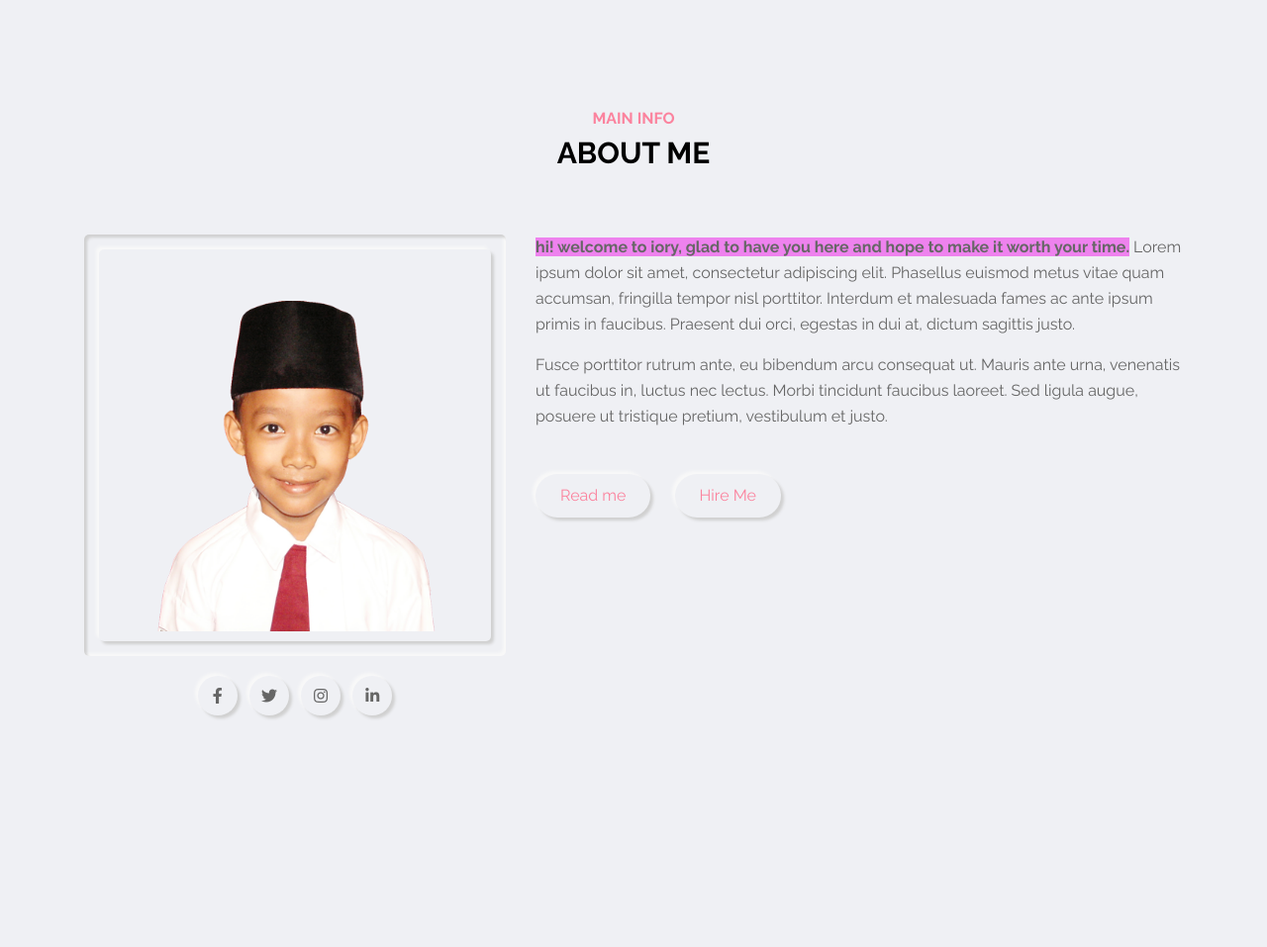
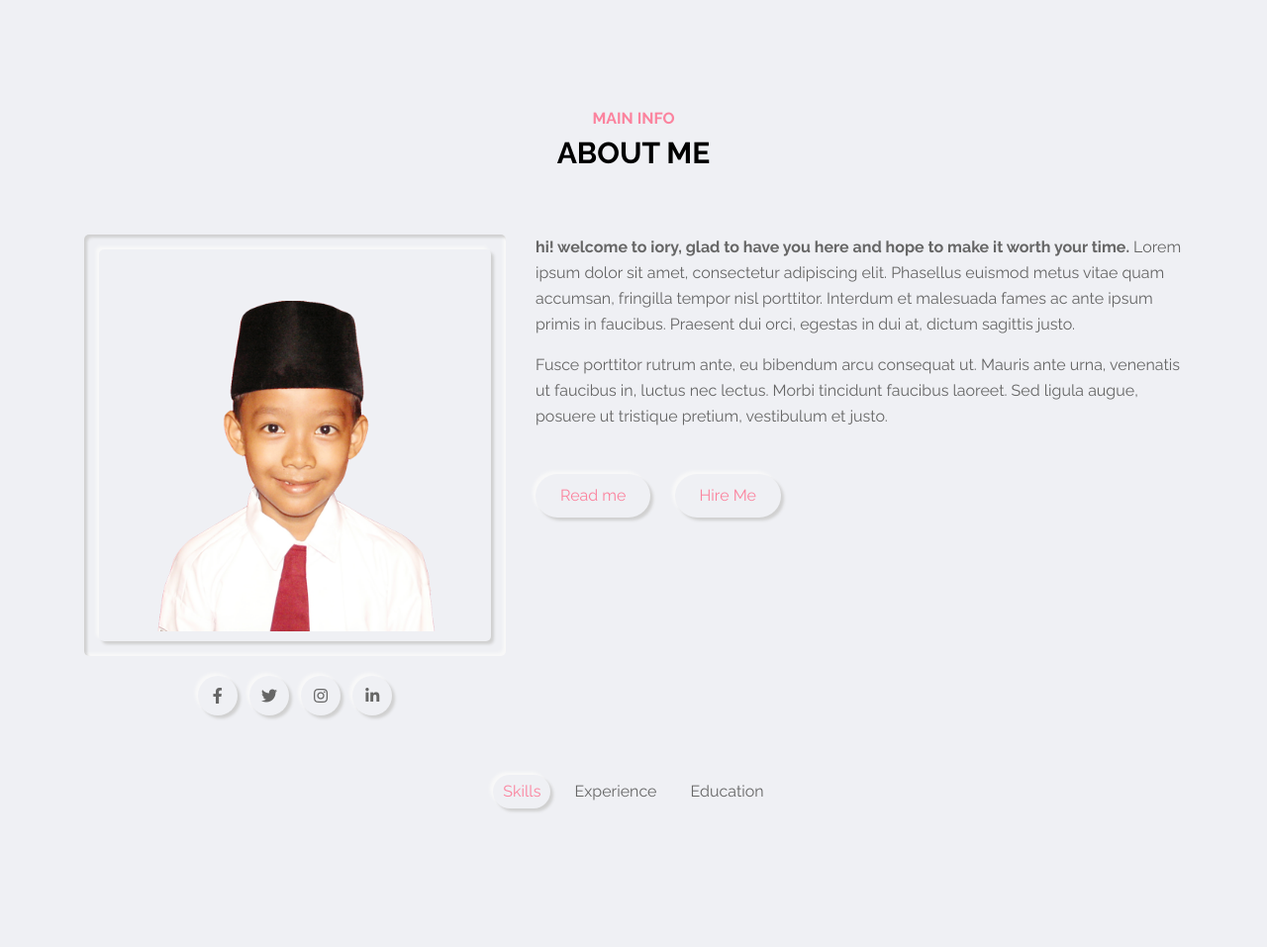
Before and after one commit to ikhsan15/iory, a PHP site: page / in a window 1280 px wide. Shown: the part 772-1729 px from the top of the page at 99% size. Before the commit the page ends 1498 px from the top, so only its background shows below. Run offline with PHP 8.4, Linux system fonts and the light colour scheme.

Commit message:
create about-tabs

```diff
--- a/css/style.css
+++ b/css/style.css
@@ -463,11 +463,33 @@
     color: var(--text-black-600);
   }
   .inispan{
-    /* notactive */
     font-weight: 600;
-    background-color: violet;
   }
   .about-section .about-info .btn-1{
     margin: 30px 20px 0 0;
   }
+  .about-section .about-tabs{
+    padding: 60px 15px 50px;
+    flex: 0 0 100%;
+    max-width: 100%;
+    text-align: center;
+  }
+  .about-section .about-tabs .tab-item{
+    display: inline-block;
+    margin: 0 5px 10px;
+    cursor: pointer;
+    padding: 5px 10px;
+    border-radius: 30px;
+    transition: all 0.3s ease;
+    font-size: 16px;
+    color: var(--text-black-600);
+    font-weight: 500;
+    text-transform: capitalize;
+  }
+  .about-section .about-tabs .tab-item:hover:not(.active){
+    opacity: 0.6;
+  }
+  .about-section .about-tabs .tab-item.active{
+    color: var(--skin-color);
+  }
 /* about section -- end */
--- a/index.html
+++ b/index.html
@@ -178,6 +178,15 @@
 						<a href="#" class="btn-1 outer-shadow hover-in-shadow">Hire Me</a>
 					</div>
 				</div>
+				<div class="row">
+					<div class="about-tabs">
+						<span class="tab-item outer-shadow active" data-target=".skills"
+							>skills</span
+						>
+						<span class="tab-item" data-target="experience">experience</span>
+						<span class="tab-item" data-target="education">education</span>
+					</div>
+				</div>
 			</div>
 		</section>
 		<!-- about section -- end -->
```
